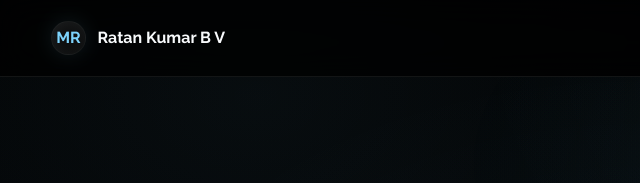
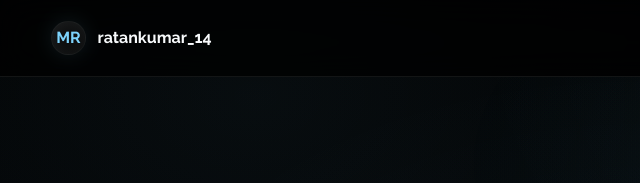
Before and after one commit to ratankumarbv1-spec/Portfolio, a plain HTML site: page index.html in a window 1280 px wide. Shown: the top 183 px of the page, 0-640 px from the left. Drawn offline with Linux system fonts and the light colour scheme.

Commit message:
Updated favicon

```diff
--- a/index.html
+++ b/index.html
@@ -6,7 +6,8 @@
   <meta name="viewport" content="width=device-width, initial-scale=1.0, viewport-fit=cover" />
   <meta name="description" content="Premium portfolio of Ratan Kumar B V - Engineering Student and Aspiring Software Developer. Specializing in full stack development, AI, and cloud technologies." />
   <meta name="theme-color" content="#000000" />
-  <title>Ratan Kumar B V | Premium Developer Portfolio</title>
+  <title>Ratan Kumar B V | Portfolio</title>
+  <link rel="icon" href="media/favicon.png">
 
   <link rel="preconnect" href="https://fonts.googleapis.com" />
   <link rel="preconnect" href="https://fonts.gstatic.com" crossorigin />
@@ -19,7 +20,7 @@
     <nav class="container navbar" aria-label="Main Navigation">
       <a href="#top" class="brand">
         <span class="brand-mark">MR</span>
-        <span>Ratan Kumar B V</span>
+        <span>ratankumar_14</span>
       </a>
 
       <button class="menu-btn" id="menuBtn" aria-expanded="false" aria-controls="navLinks" aria-label="Open menu">
```
Also changed, not shown: media/favicon.png (added).
